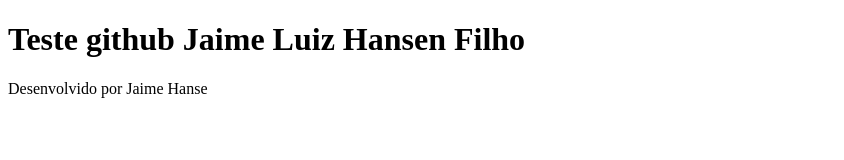
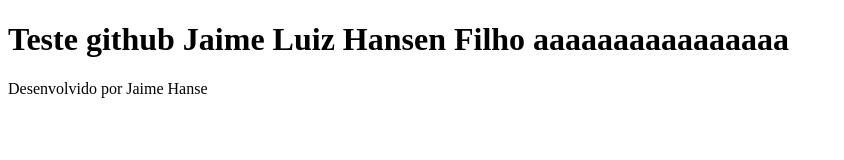
Before and after one commit to JaimeLHF/testeGit, a plain HTML site: page index.html in a window 1280 px wide. Shown: the whole page, without its empty margins (0-844 px from the left). Drawn offline with Linux system fonts and the light colour scheme.

Commit message:
Update index.html

```diff
--- a/index.html
+++ b/index.html
@@ -6,7 +6,7 @@
     <title>Teste GitHub</title>
 </head>
 <body>
-    <h1>Teste github Jaime Luiz Hansen Filho</h1>
+    <h1>Teste github Jaime Luiz Hansen Filho aaaaaaaaaaaaaaaa</h1>
     <footer>Desenvolvido por Jaime Hanse</footer>
 </body>
 </html>
```
